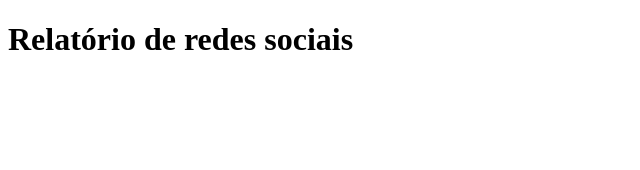
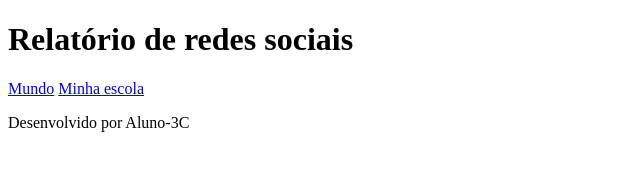
Before and after one commit to professor-weslly/redes_sociais_3C, a plain HTML site: page index.html in a window 1280 px wide. Shown: the whole page, without its empty margins (0-640 px from the left). Drawn offline with Linux system fonts and the light colour scheme.

Commit message:
Update index.html

```diff
--- a/index.html
+++ b/index.html
@@ -9,9 +9,18 @@
 <body>
  <header>
     <h1>Relatório de redes sociais</h1>
-    <nav></nav>
+    <nav>
+        <a href="index.html">Mundo</a>
+        <a href="#">Minha escola</a>
+    </nav>
  </header>
- <main></main>
- <footer></footer>
+ <main class="graficos-section">
+     <section id="graficos-container" class="graficos-container">
+         <!--gráfico aqui -->
+     </section>
+ </main>
+ <footer>
+     <p>Desenvolvido por Aluno-3C</p>
+ </footer>
 </body>
 </html>
```
